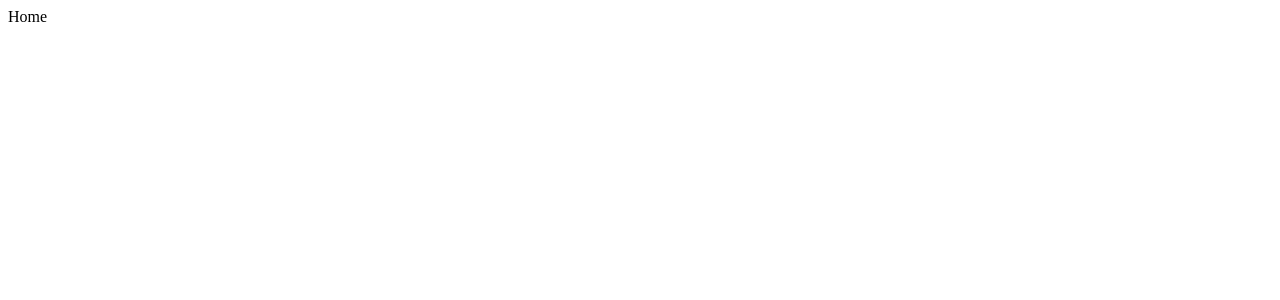
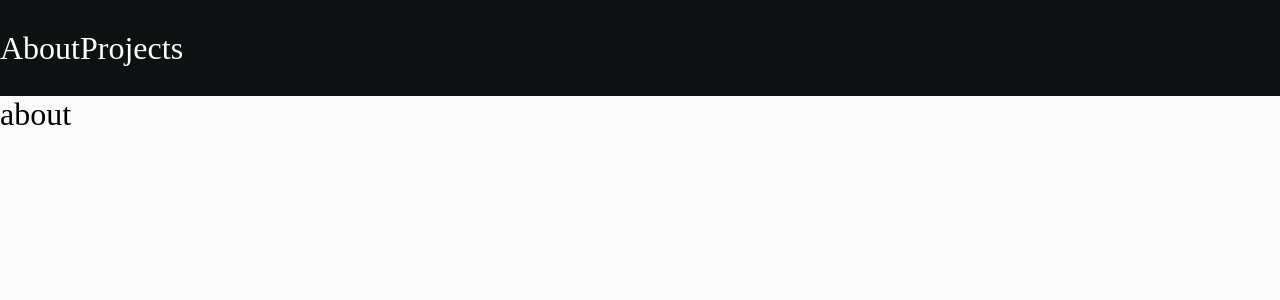
Before and after one commit to qkrwogns9703/jaehunpark_portfolio, a React (Create React App) app: page / in a window 1280 px wide. Shown: the top 300 px of the page. Built offline with nearby package versions, Linux system fonts and the light colour scheme.

Commit message:
Initial Commit

```diff
--- a/package.json
+++ b/package.json
@@ -8,7 +8,11 @@
     "@testing-library/user-event": "^12.7.0",
     "react": "^17.0.1",
     "react-dom": "^17.0.1",
+    "react-redux": "^7.2.2",
+    "react-router-dom": "^5.2.0",
     "react-scripts": "4.0.2",
+    "redux": "^4.0.5",
+    "styled-components": "^5.2.1",
     "web-vitals": "^1.1.0"
   },
   "scripts": {
--- a/public/index.html
+++ b/public/index.html
@@ -9,35 +9,10 @@
       name="description"
       content="Web site created using create-react-app"
     />
-    <link rel="apple-touch-icon" href="%PUBLIC_URL%/logo192.png" />
-    <!--
-      manifest.json provides metadata used when your web app is installed on a
-      user's mobile device or desktop. See https://developers.google.com/web/fundamentals/web-app-manifest/
-    -->
-    <link rel="manifest" href="%PUBLIC_URL%/manifest.json" />
-    <!--
-      Notice the use of %PUBLIC_URL% in the tags above.
-      It will be replaced with the URL of the `public` folder during the build.
-      Only files inside the `public` folder can be referenced from the HTML.
-
-      Unlike "/favicon.ico" or "favicon.ico", "%PUBLIC_URL%/favicon.ico" will
-      work correctly both with client-side routing and a non-root public URL.
-      Learn how to configure a non-root public URL by running `npm run build`.
-    -->
-    <title>React App</title>
+    <title>JaeHunPark.</title>
   </head>
   <body>
     <noscript>You need to enable JavaScript to run this app.</noscript>
     <div id="root"></div>
-    <!--
-      This HTML file is a template.
-      If you open it directly in the browser, you will see an empty page.
-
-      You can add webfonts, meta tags, or analytics to this file.
-      The build step will place the bundled scripts into the <body> tag.
-
-      To begin the development, run `npm start` or `yarn start`.
-      To create a production bundle, use `npm run build` or `yarn build`.
-    -->
   </body>
 </html>
--- a/src/components/App.css
+++ b/src/components/App.css
@@ -0,0 +1,54 @@
+:root {
+	--color-main: #0e1212;
+	--color-secondary: #a4caed;
+	--color-white: #fafafa;
+	--color-darkblue: #43658b;
+	--box-shadow: 3px 2px 7px #d3d3d3;
+}
+
+* {
+	margin: 0;
+	padding: 0;
+}
+
+*,
+*::before,
+*::after {
+	box-sizing: inherit;
+}
+
+html {
+	box-sizing: border-box;
+	font-size: 100%; /* 1rem = 10px, 10px/16px = 62.5% */
+}
+
+body {
+	font-family: 'Noto Serif KR', serif;
+	/* 'Nanum Pen Script', cursive; */
+	background-color: #fafafa;
+	font-weight: 400;
+	/* line-height: 1.6; */
+	background-size: cover;
+	background-repeat: no-repeat;
+	font-size: 2rem;
+
+	min-height: 100vh;
+}
+
+ul {
+	list-style: none;
+}
+
+button {
+	cursor: pointer;
+	outline: none;
+}
+
+button:focus {
+	outline: none;
+}
+
+a {
+	color: black;
+	text-decoration: none;
+}
--- a/src/components/App.js
+++ /dev/null
@@ -1,7 +0,0 @@
-import './App.css';
-
-function App() {
-	return <div className='App'>Home</div>;
-}
-
-export default App;
--- /dev/null
+++ b/src/components/App.jsx
@@ -0,0 +1,19 @@
+import './App.css';
+import { BrowserRouter, Route, Redirect, Switch } from 'react-router-dom';
+import NavContainer from '../container/nav/NavContainer';
+import AboutContainer from '../container/about/AboutContainer';
+const App = props => {
+	return (
+		<BrowserRouter>
+			<NavContainer />
+			<Switch>
+				<Route path='/'>
+					<AboutContainer />
+				</Route>
+				<Redirect from='*' to='/' />
+			</Switch>
+		</BrowserRouter>
+	);
+};
+
+export default App;
--- /dev/null
+++ b/src/components/about/About.jsx
@@ -0,0 +1,13 @@
+import React from 'react';
+import styled from 'styled-components';
+
+const AboutContainer = styled.div`
+	height: 120vh;
+	padding-top: 6rem;
+`;
+
+const About = props => {
+	return <AboutContainer>about</AboutContainer>;
+};
+
+export default About;
--- /dev/null
+++ b/src/components/nav/Nav.jsx
@@ -0,0 +1,34 @@
+import React from 'react';
+import styled from 'styled-components';
+
+const NavContainer = styled.div`
+	display: flex;
+	align-items: center;
+	position: fixed;
+	width: 100%;
+	height: 6rem;
+	background-color: var(--color-main);
+`;
+
+const MenuList = styled.ul`
+	list-style: none;
+	display: flex;
+`;
+
+const MenuItem = styled.li`
+	font-size: 2rem;
+	color: white;
+`;
+
+const Nav = props => {
+	return (
+		<NavContainer>
+			<MenuList>
+				<MenuItem>About</MenuItem>
+				<MenuItem>Projects</MenuItem>
+			</MenuList>
+		</NavContainer>
+	);
+};
+
+export default Nav;
--- /dev/null
+++ b/src/container/about/AboutContainer.jsx
@@ -0,0 +1,7 @@
+import React from 'react';
+import About from '../../components/about/About';
+const AboutContainer = props => {
+	return <About />;
+};
+
+export default AboutContainer;
--- /dev/null
+++ b/src/container/nav/NavContainer.jsx
@@ -0,0 +1,6 @@
+import React from 'react';
+import Nav from '../../components/nav/Nav';
+const NavContainer = props => {
+	return <Nav />;
+};
+export default NavContainer;
--- a/src/index.js
+++ b/src/index.js
@@ -1,6 +1,6 @@
 import React from 'react';
 import ReactDOM from 'react-dom';
-import App from './components/App';
+import App from './components/App.jsx';
 
 ReactDOM.render(
 	<React.StrictMode>
```
Also changed, not shown: 2 other files (tests, documents, lock files or other folders).
